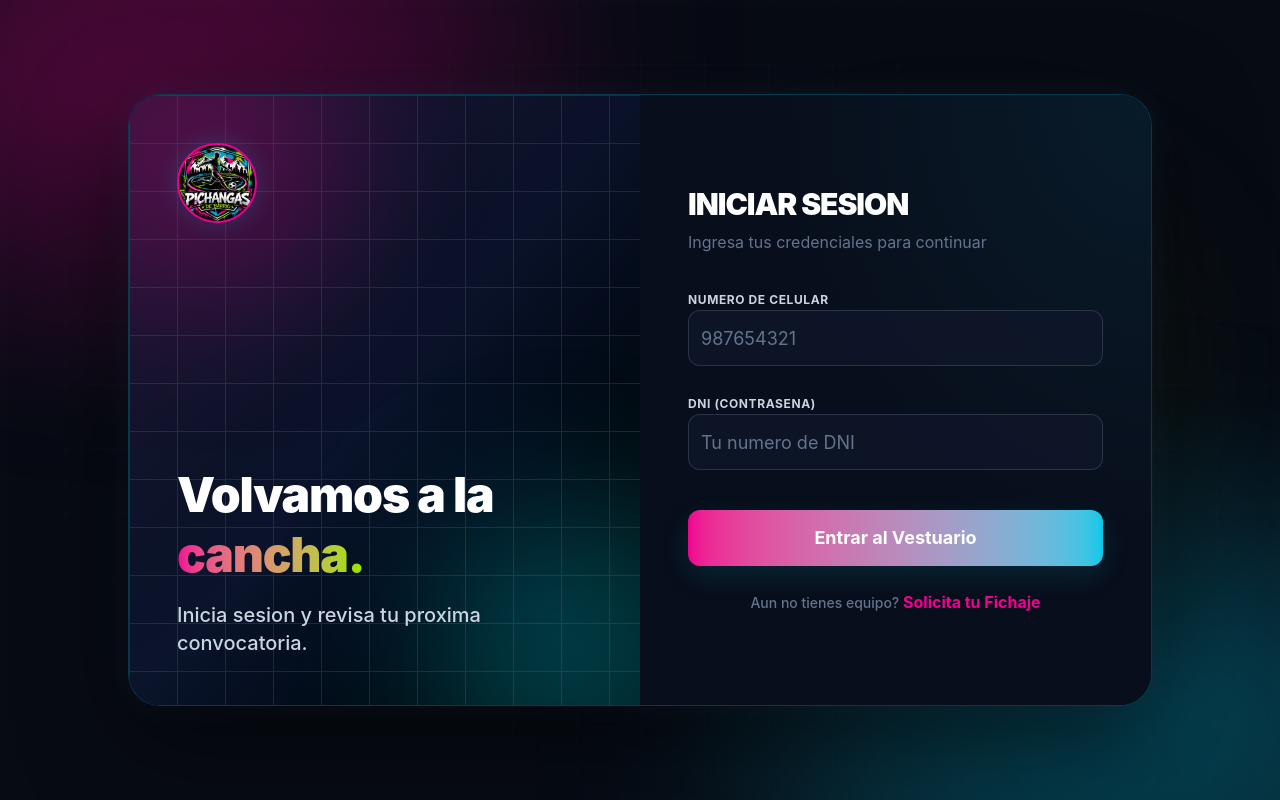
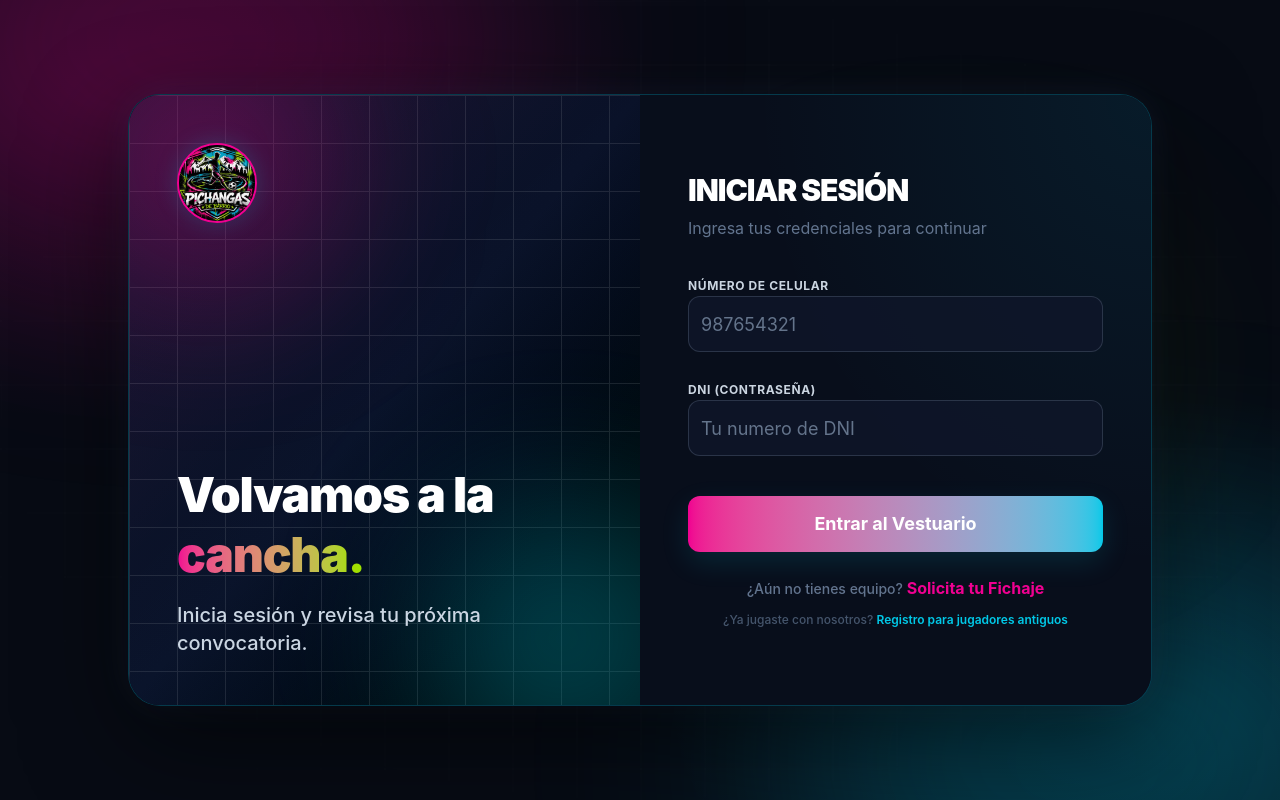
Before and after one commit to randy0391/pichangas-de-barrio, a React (Vite) app in the folder frontend/: page / in a window 1280 px wide. Built offline with nearby package versions, Linux system fonts and the light colour scheme; no server answers.

Commit message:
Polish public entry experience: LoginPage.tsx

```diff
--- a/frontend/src/features/auth/LoginPage.tsx
+++ b/frontend/src/features/auth/LoginPage.tsx
@@ -24,7 +24,7 @@ export const LoginPage = () => {
     setIsSubmitting(true);
     try {
       await login({ phone, password });
-      toast.success('Bienvenido!');
+      toast.success('¡Bienvenido!');
       const currentUser = useAuthStore.getState().user;
       if (currentUser?.role === 'admin') {
         navigate('/admin');
@@ -32,7 +32,7 @@ export const LoginPage = () => {
         navigate('/dashboard');
       }
     } catch (error: any) {
-      toast.error(error.response?.data?.message || 'Credenciales invalidas');
+      toast.error(error.response?.data?.message || 'Credenciales inválidas');
       setIsSubmitting(false);
     }
   };
@@ -71,7 +71,7 @@ export const LoginPage = () => {
             <h1 className="text-5xl font-black text-white mb-4 leading-tight tracking-tight">
               Volvamos a la <span className="text-transparent bg-clip-text bg-gradient-to-r from-primary to-lime-400">cancha.</span>
             </h1>
-            <p className="text-xl text-slate-300 font-medium">Inicia sesion y revisa tu proxima convocatoria.</p>
+            <p className="text-xl text-slate-300 font-medium">Inicia sesión y revisa tu próxima convocatoria.</p>
           </div>
 
           {/* Decorative glows */}
@@ -88,13 +88,13 @@ export const LoginPage = () => {
             </div>
 
             <div className="text-center md:text-left mb-8">
-              <h2 className="text-3xl font-black text-white uppercase tracking-tight">Iniciar Sesion</h2>
+              <h2 className="text-3xl font-black text-white uppercase tracking-tight">Iniciar Sesión</h2>
               <p className="text-slate-500 mt-2">Ingresa tus credenciales para continuar</p>
             </div>
 
             <form onSubmit={handleSubmit} className="space-y-6">
               <div className="space-y-2">
-                <label className="text-xs font-bold text-slate-300 uppercase tracking-wider">Numero de Celular</label>
+                <label className="text-xs font-bold text-slate-300 uppercase tracking-wider">Número de Celular</label>
                 <Input
                   type="text"
                   required
@@ -105,7 +105,7 @@ export const LoginPage = () => {
                 />
               </div>
               <div className="space-y-2">
-                <label className="text-xs font-bold text-slate-300 uppercase tracking-wider">DNI (Contrasena)</label>
+                <label className="text-xs font-bold text-slate-300 uppercase tracking-wider">DNI (Contraseña)</label>
                 <Input
                   type="password"
                   required
@@ -121,7 +121,10 @@ export const LoginPage = () => {
             </form>
 
             <div className="text-center text-sm font-medium text-slate-500 pt-6">
-              Aun no tienes equipo? <Link to="/registro" className="text-primary hover:text-accent transition-colors font-bold text-base">Solicita tu Fichaje</Link>
+              ¿Aún no tienes equipo? <Link to="/registro" className="text-primary hover:text-accent transition-colors font-bold text-base">Solicita tu Fichaje</Link>
+            </div>
+            <div className="text-center text-xs font-medium text-slate-600 pt-3">
+              ¿Ya jugaste con nosotros? <Link to="/registro-antiguos" className="text-accent hover:text-primary transition-colors font-semibold">Registro para jugadores antiguos</Link>
             </div>
           </div>
         </div>
```
